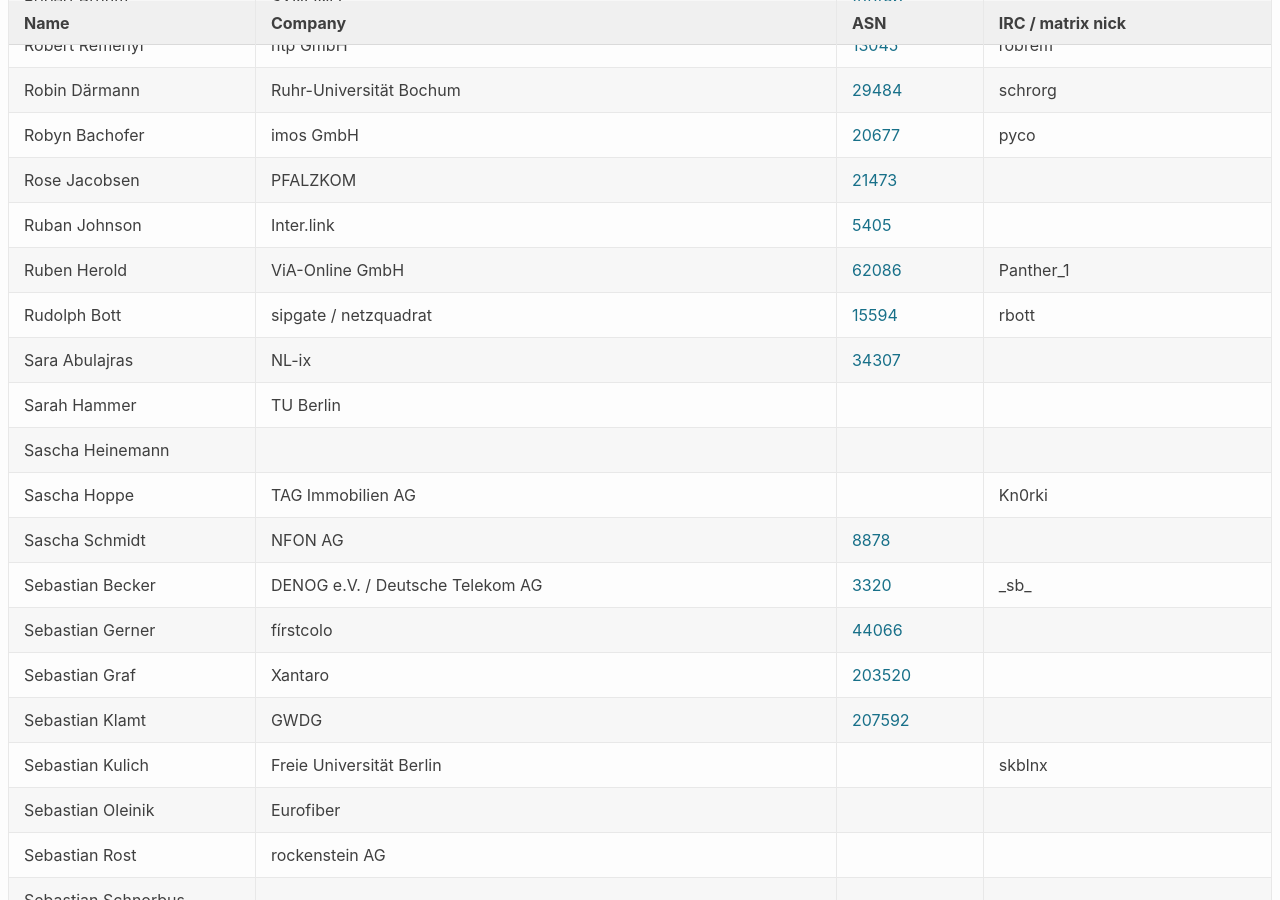
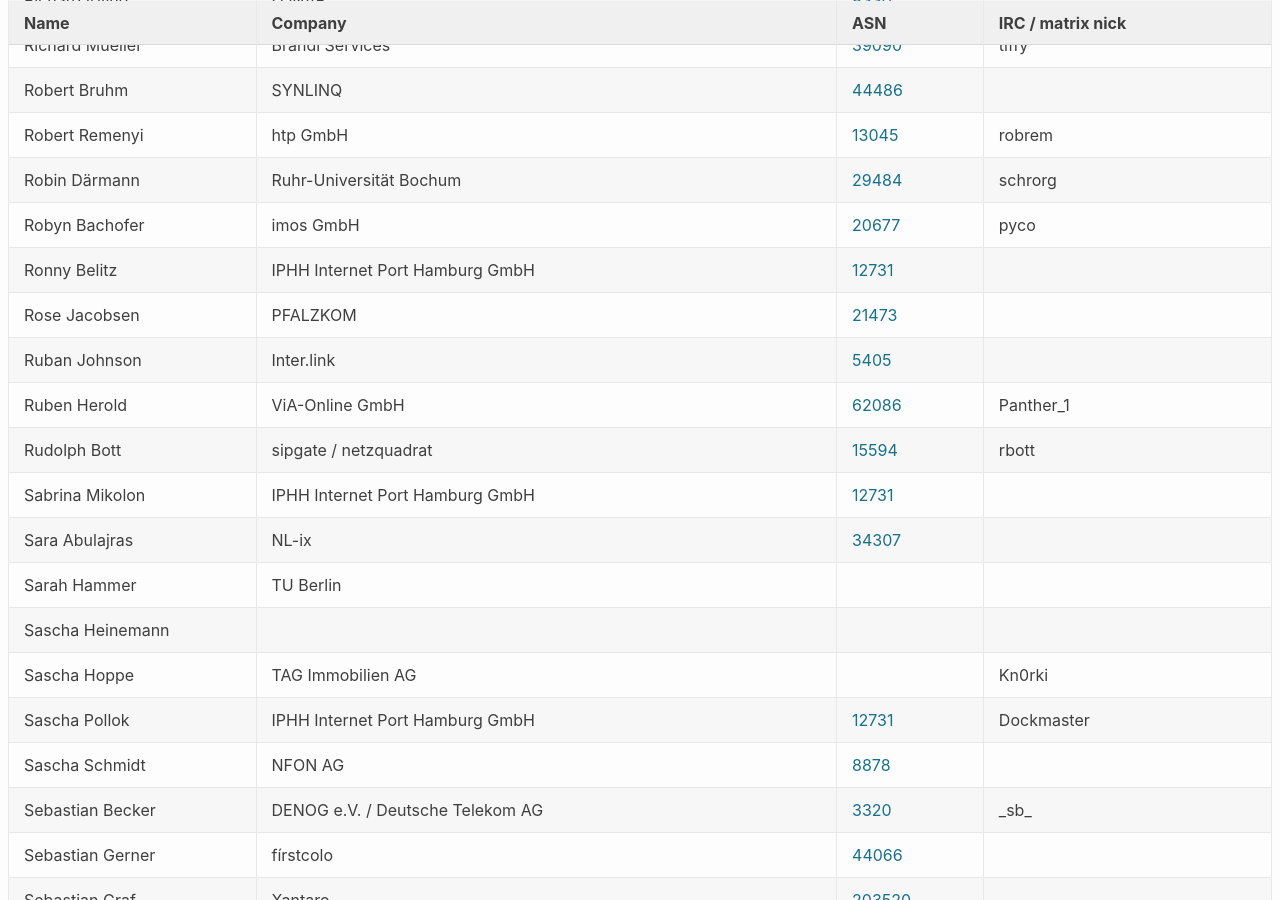
Before and after one commit to denog/pretix-attendeelist, a Jekyll site: the page built from denog16/index.markdown, in a window 1280 px wide and 900 px high, scrolled down 16360 px. Built offline with Jekyll 4.4.1, drawn with Linux system fonts in a browser that asks for light colours; some of the changed text lies outside the part shown.

Commit message:
Latest data: Wed Oct 23 14:31:10 UTC 2024

```diff
--- a/_data/attendees_denog16_onsite.json
+++ b/_data/attendees_denog16_onsite.json
@@ -1128,6 +1128,12 @@
     "asn": "553"
   },
   {
+    "name": "Johannes Hauke",
+    "company": "EWE TEL GmbH",
+    "irc": null,
+    "asn": null
+  },
+  {
     "name": "Johannes Jakob",
     "company": null,
     "irc": "irrwitzer",
@@ -1422,6 +1428,12 @@
     "asn": "3320"
   },
   {
+    "name": "Maik Schwamberger",
+    "company": "NTT DATA Global IP Network",
+    "irc": null,
+    "asn": "2914"
+  },
+  {
     "name": "Maíra Wollenhaupt",
     "company": "Route128 GmbH",
     "irc": null,
@@ -2172,6 +2184,12 @@
     "asn": "20677"
   },
   {
+    "name": "Ronny Belitz",
+    "company": "IPHH Internet Port Hamburg GmbH",
+    "irc": null,
+    "asn": "12731"
+  },
+  {
     "name": "Rose Jacobsen",
     "company": "PFALZKOM",
     "irc": null,
@@ -2196,6 +2214,12 @@
     "asn": "15594"
   },
   {
+    "name": "Sabrina Mikolon",
+    "company": "IPHH Internet Port Hamburg GmbH",
+    "irc": null,
+    "asn": "12731"
+  },
+  {
     "name": "Sara Abulajras",
     "company": "NL-ix",
     "irc": null,
@@ -2218,6 +2242,12 @@
     "company": "TAG Immobilien AG",
     "irc": "Kn0rki",
     "asn": null
+  },
+  {
+    "name": "Sascha Pollok",
+    "company": "IPHH Internet Port Hamburg GmbH",
+    "irc": "Dockmaster",
+    "asn": "12731"
   },
   {
     "name": "Sascha Schmidt",
```
